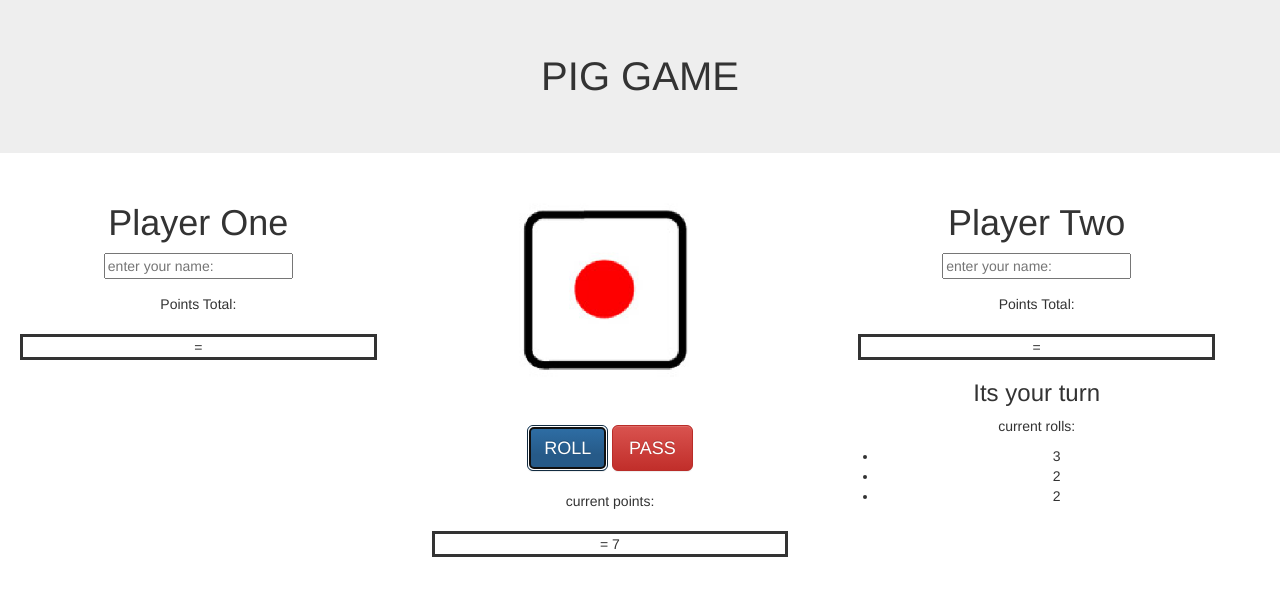
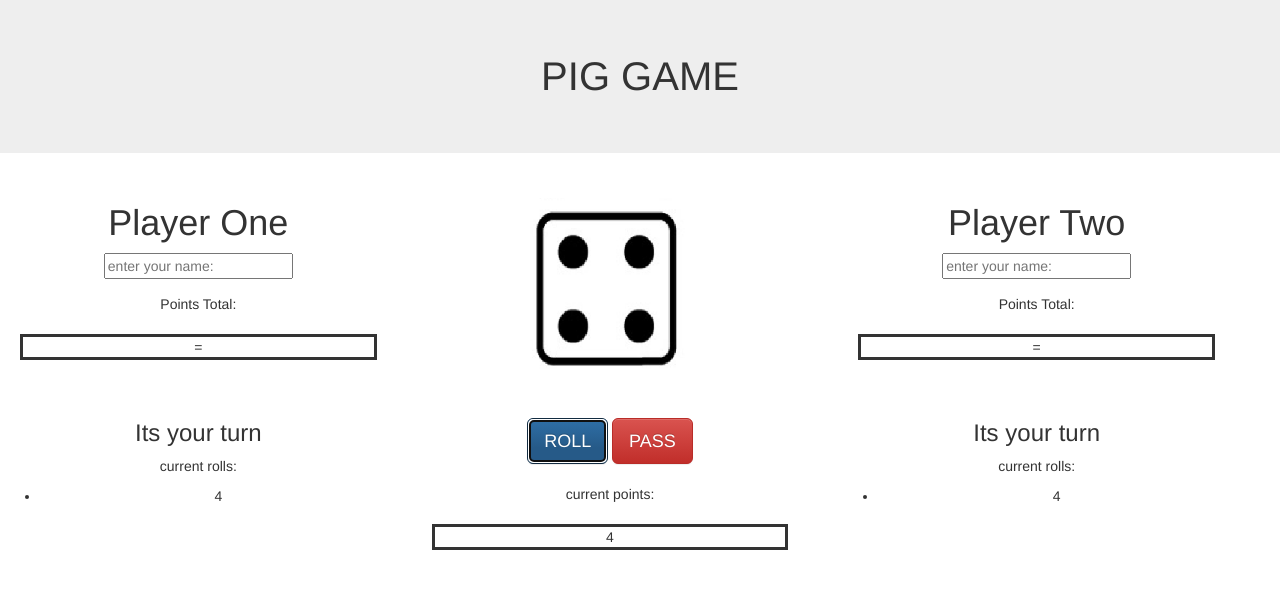
Before and after one commit to iantwilcox91/Pig-Dice, a plain HTML site: page index.html in a window 1280 px wide. Both pictures are taken after a click on the button "ROLL". Drawn offline with nearby package versions, Linux system fonts and the light colour scheme.

Commit message:
roll functions

```diff
--- a/css/styles.css
+++ b/css/styles.css
@@ -13,7 +13,7 @@ img{
   text-align: center;
 }
 .turnP1{
-  display: none;
+  /*display: none;*/
 }
 .turnP2{
   /*display: none;*/
--- a/index.html
+++ b/index.html
@@ -28,7 +28,6 @@
         <h3>Its your turn</h3>
         <p>current rolls:</p>
         <ul>
-          rolls
         </ul>
       </div>
     </div>
@@ -36,14 +35,14 @@
       <p>
         <img src="dice/dice1.png" alt="dice1"/>
     <!-- src= <"dice/dice"> + #roll# + <".png"> -->
-    <!-- empty() -> append()   -->
+    <!-- empty() -> append()  -->
       </p>
-      <button type="button" class="btn btn-primary btn-lg">ROLL</button>
-      <button type="button" class="btn btn-danger btn-lg">PASS</button>
+      <button type="button" class="btn btn-primary btn-lg" id="ROLLbtn" >ROLL</button>
+      <button type="button" class="btn btn-danger btn-lg" id="PASSbtn" >PASS</button>
       <br>
       <br>
       <p> current points:</p>
-      <p class="box"> = 7 </p>
+      <p class="box CurPts">0</p>
 
     </div>
     <div class="col-sm-4">
@@ -53,13 +52,11 @@
       </form>
       <p> Points Total:</p>
       <p class="box"> = </p>
+      <br>
       <div class="turnP2">
         <h3>Its your turn</h3>
         <p>current rolls:</p>
         <ul>
-          <li>3</li>
-          <li>2</li>
-          <li>2</li>
         </ul>
       </div>
     </div>
--- a/js/scripts.js
+++ b/js/scripts.js
@@ -1,11 +1,28 @@
 // buisness logic
+var X = 0
 function diceRoll(){
   var rollResult = Math.floor((Math.random() * 6) + 1);
+  return rollResult ;
 }
-
-
-
-
+function dicePicture(index) {
+  var string = "dice/dice" + index + ".png";
+  $("img").attr("src", string);
+}
+function postCurrentRoll(index){
+  $("ul").append("<li>" + index + "</li>");
+}
+function totalCurrentPoints(i) {
+  X = X+i;
+  $(".CurPts").text(X);
+}
+function rolledOne(i) {
+  if (i === 1){
+    X = 0;
+    $(".CurPts").text(X);
+    $("ul").empty();
+    // switch player display
+  }
+}
 
 
 
@@ -17,7 +34,13 @@ $(document).ready(function() {
   $("form#player2name").submit(function(event) {
     event.preventDefault();
   });
-
+  $("#ROLLbtn").click(function() {
+    var numRolled = diceRoll();
+    dicePicture(numRolled);
+    postCurrentRoll(numRolled);
+    totalCurrentPoints(numRolled);
+    rolledOne(numRolled)
+  });
 
 
 
```
